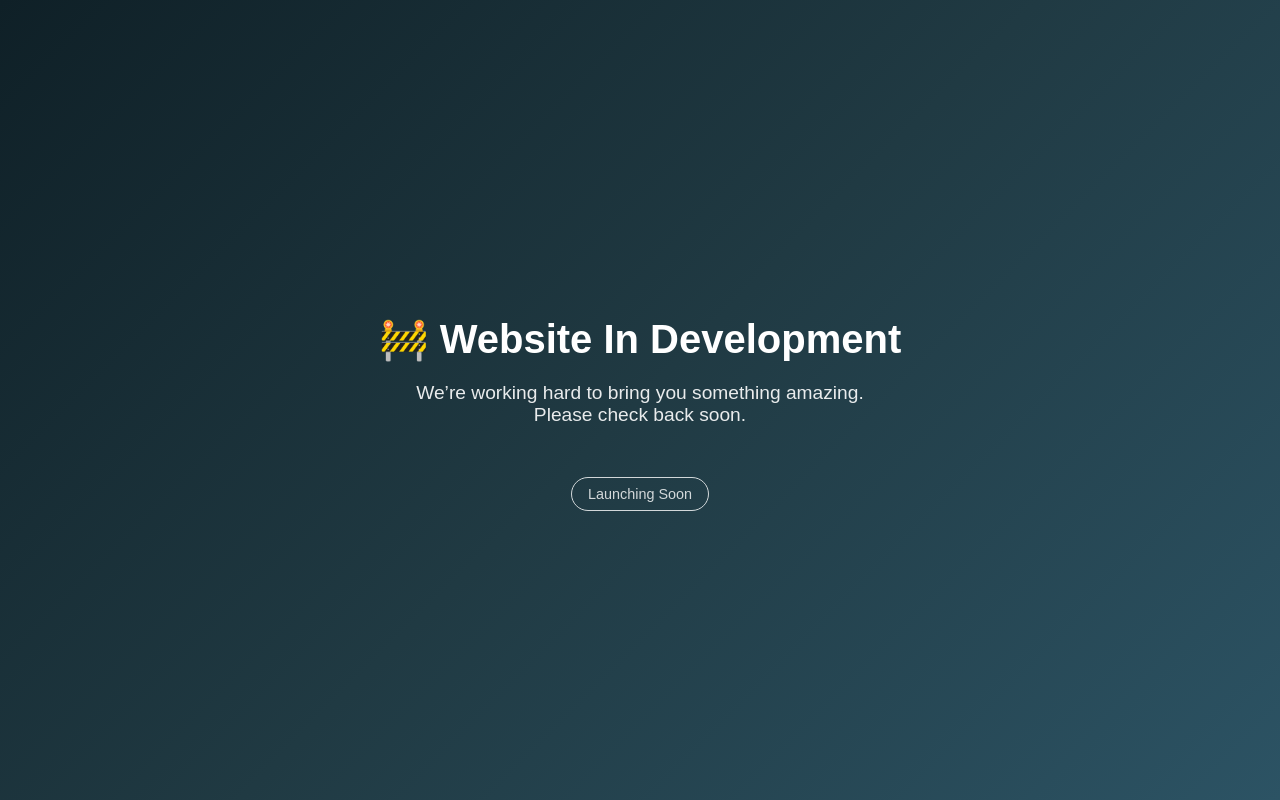
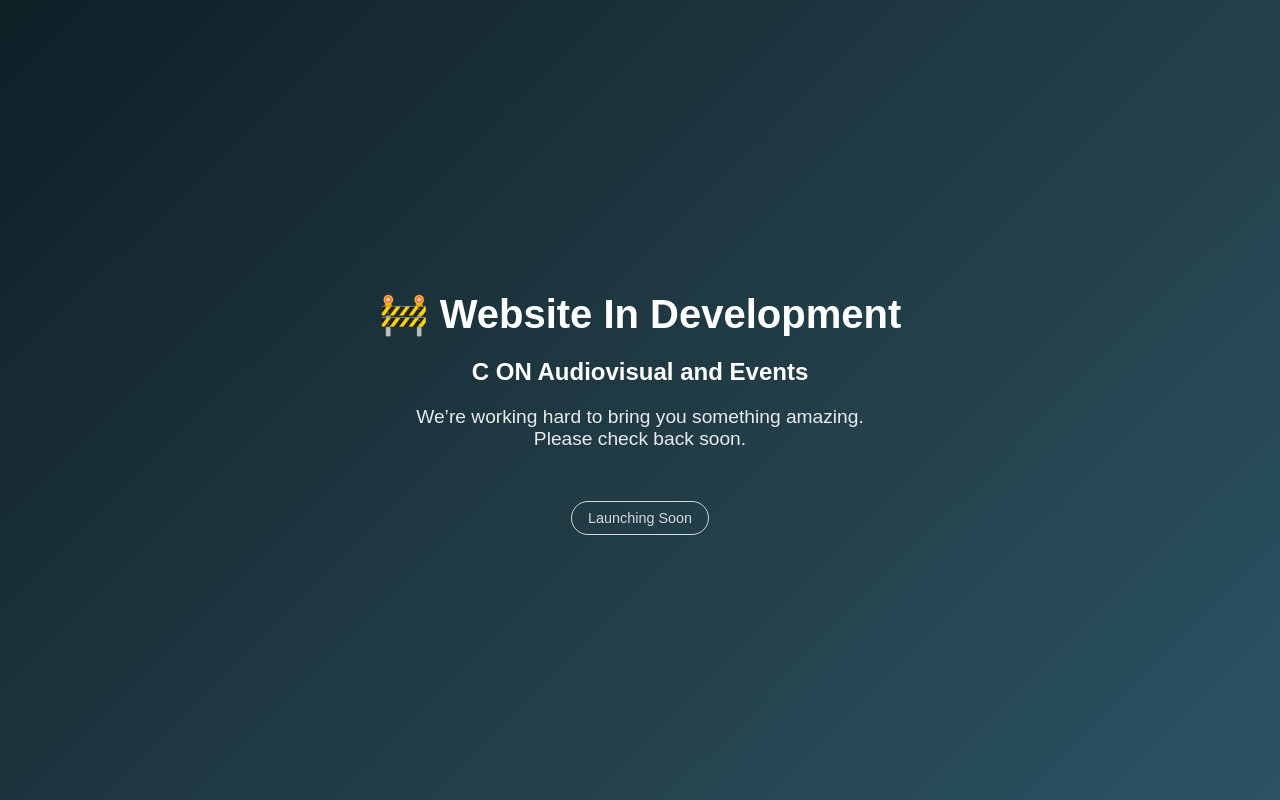
Before and after one commit to Lehlohonolo-Saohatse/coming_soon, a plain HTML site: page index.html in a window 1280 px wide. Drawn offline with Linux system fonts and the light colour scheme.

Commit message:
Add heading for C ON Audiovisual and Events

```diff
--- a/index.html
+++ b/index.html
@@ -47,6 +47,7 @@
 <body>
   <div class="container">
     <h1>🚧 Website In Development</h1>
+    <H2>C ON Audiovisual and Events</H2>
     <p>
       We’re working hard to bring you something amazing.<br />
       Please check back soon.
```
